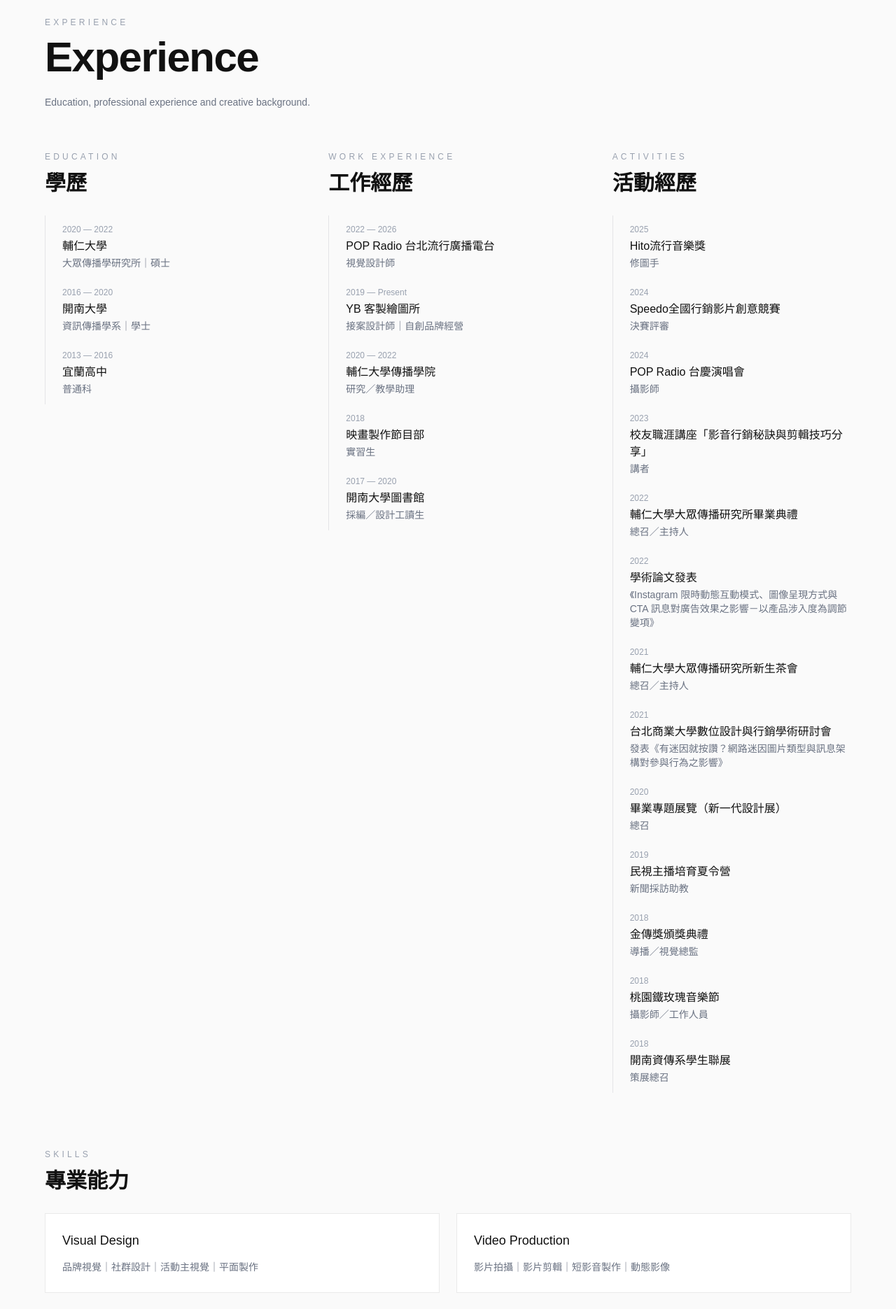
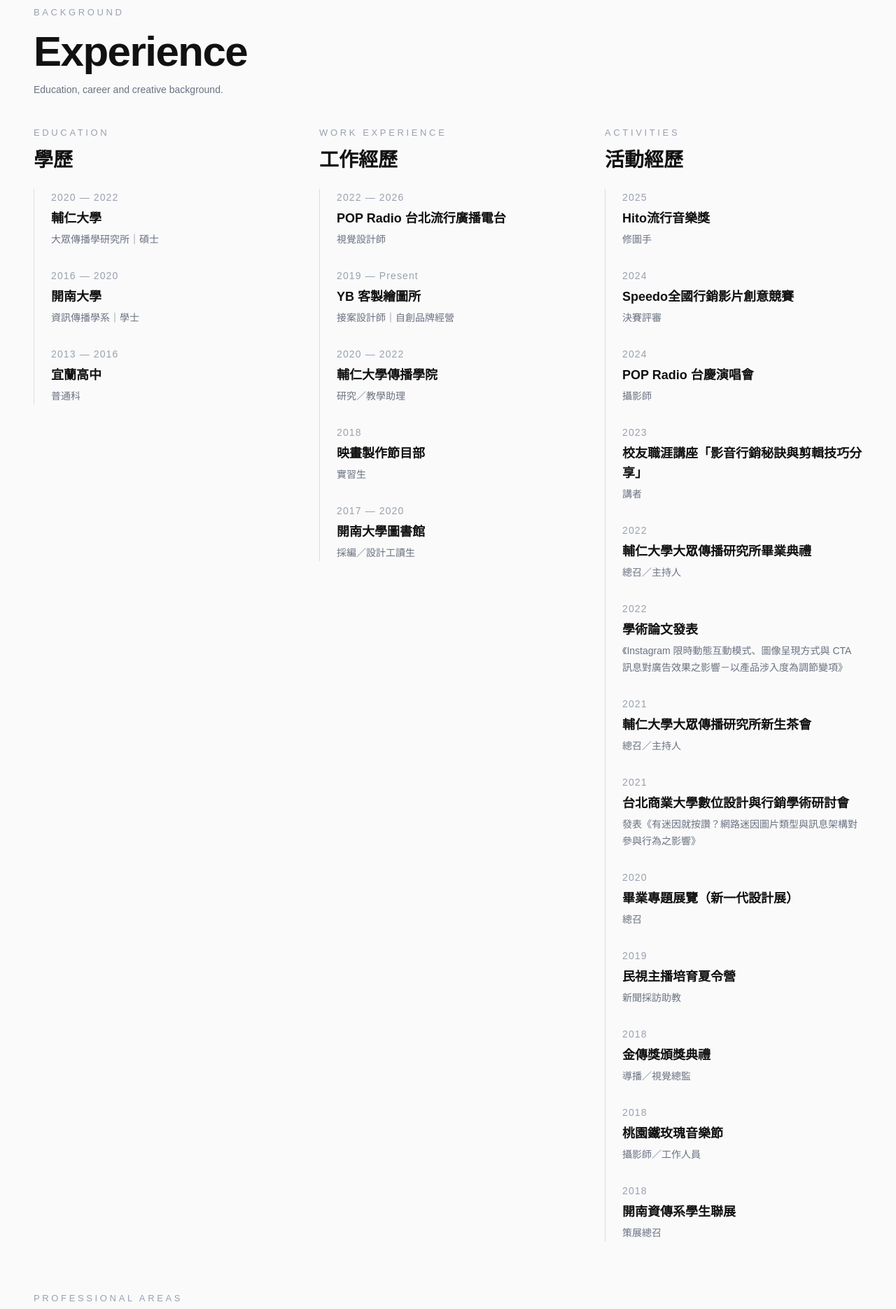
Before and after one commit to yangminfeng0917/beeyang-portfolio, a Next.js app: page /experience in a window 1280 px wide. Shown: the part 120-1991 px from the top of the page at 70% size. Built offline with nearby package versions, Linux system fonts and the light colour scheme.

Commit message:
Refine Experience page typography and layout

```diff
--- a/app/experience/page.tsx
+++ b/app/experience/page.tsx
@@ -1,437 +1,482 @@
+"use client";
 
 import Link from "next/link";
+import { useState } from "react";
 
 export default function ExperiencePage() {
+  const [menuOpen, setMenuOpen] = useState(false);
+
   return (
     <main className="min-h-screen bg-[#FAFAFA] text-[#111111]">
 
-      {/* Navbar */}
-      <nav className="fixed top-0 z-50 flex w-full items-center justify-between px-8 py-6 backdrop-blur-sm">
-        <Link
-          href="/"
-          className="text-xl font-semibold tracking-[0.2em]"
-        >
-          BEEYANG
-        </Link>
+      {/* =========================================================
+          Navbar
+      ========================================================= */}
 
-        <div className="hidden gap-8 text-sm text-gray-500 md:flex">
+      <nav className="fixed top-0 z-50 w-full bg-[#FAFAFA]/90 px-6 py-4 backdrop-blur-sm md:px-8 md:py-5">
+        <div className="flex items-center justify-between">
 
+          {/* Logo */}
           <Link
-            href="/about"
-            className="transition-colors duration-300 hover:text-black"
+            href="/"
+            onClick={() => setMenuOpen(false)}
+            className="text-lg font-semibold tracking-[0.2em] md:text-xl"
           >
-            About
+            BEEYANG
           </Link>
 
-          <Link
-            href="/experience"
-            className="text-black"
+          {/* Desktop Menu */}
+          <div className="hidden gap-8 text-sm text-gray-500 md:flex">
+            <Link
+              href="/about"
+              className="transition-colors hover:text-black"
+            >
+              About
+            </Link>
+
+            <Link
+              href="/experience"
+              className="text-black"
+            >
+              Experience
+            </Link>
+
+            <Link
+              href="/awards"
+              className="transition-colors hover:text-black"
+            >
+              Awards
+            </Link>
+
+            <Link
+              href="/contact"
+              className="transition-colors hover:text-black"
+            >
+              Contact
+            </Link>
+          </div>
+
+          {/* Mobile Menu Button */}
+          <button
+            type="button"
+            onClick={() => setMenuOpen(!menuOpen)}
+            className="relative z-[60] flex h-9 w-9 items-center justify-center md:hidden"
+            aria-label="Toggle menu"
+            aria-expanded={menuOpen}
           >
-            Experience
-          </Link>
+            <div className="flex w-5 flex-col gap-1.5">
 
-          <Link
-            href="/awards"
-            className="transition-colors duration-300 hover:text-black"
-          >
-            Awards
-          </Link>
+              <span
+                className={`block h-[1.5px] w-5 bg-[#111111] transition-all duration-300 ${
+                  menuOpen ? "translate-y-[4px] rotate-45" : ""
+                }`}
+              />
 
-          <Link
-            href="/contact"
-            className="transition-colors duration-300 hover:text-black"
-          >
-            Contact
-          </Link>
+              <span
+                className={`block h-[1.5px] w-5 bg-[#111111] transition-all duration-300 ${
+                  menuOpen ? "opacity-0" : ""
+                }`}
+              />
 
+              <span
+                className={`block h-[1.5px] w-5 bg-[#111111] transition-all duration-300 ${
+                  menuOpen ? "-translate-y-[4px] -rotate-45" : ""
+                }`}
+              />
+
+            </div>
+          </button>
+        </div>
+
+        {/* Mobile Menu */}
+        <div
+          className={`overflow-hidden transition-all duration-300 md:hidden ${
+            menuOpen ? "max-h-96 opacity-100" : "max-h-0 opacity-0"
+          }`}
+        >
+          <div className="border-t border-[#EAEAEA] pb-2 pt-3">
+
+            <div className="flex flex-col">
+
+              <Link
+                href="/about"
+                onClick={() => setMenuOpen(false)}
+                className="border-b border-[#EAEAEA] py-2.5 text-xs text-gray-500"
+              >
+                About
+              </Link>
+
+              <Link
+                href="/experience"
+                onClick={() => setMenuOpen(false)}
+                className="border-b border-[#EAEAEA] py-2.5 text-xs font-medium text-black"
+              >
+                Experience
+              </Link>
+
+              <Link
+                href="/awards"
+                onClick={() => setMenuOpen(false)}
+                className="border-b border-[#EAEAEA] py-2.5 text-xs text-gray-500"
+              >
+                Awards
+              </Link>
+
+              <Link
+                href="/contact"
+                onClick={() => setMenuOpen(false)}
+                className="py-2.5 text-xs text-gray-500"
+              >
+                Contact
+              </Link>
+
+            </div>
+          </div>
         </div>
       </nav>
 
+      {/* =========================================================
+          Page Header
+      ========================================================= */}
 
-      {/* Header */}
-      <section className="px-8 pb-14 pt-36 md:px-16">
-        <div
-          className="
-            mx-auto
-            max-w-7xl
-            animate-[fadeIn_0.7s_ease-out_both]
-          "
-        >
+      <section className="px-5 pb-8 pt-24 md:px-8 md:pb-10 md:pt-32 lg:px-12">
+        <div className="mx-auto max-w-7xl">
 
-          <p className="text-xs tracking-[0.35em] text-gray-400">
-            EXPERIENCE
+          <p className="text-[11px] tracking-[0.28em] text-gray-400 md:text-[13px]">
+            BACKGROUND
           </p>
 
-          <h1 className="mt-3 text-5xl font-semibold tracking-tight md:text-6xl">
+          <h1 className="mt-2 text-3xl font-semibold tracking-tight md:mt-4 md:text-5xl lg:text-6xl">
             Experience
           </h1>
 
-          <p className="mt-5 max-w-xl text-sm leading-7 text-gray-500">
-            Education, professional experience and creative background.
+          <p className="mt-2 max-w-xl text-[10px] leading-5 text-gray-500 md:mt-3 md:text-sm md:leading-6">
+            Education, career and creative background.
           </p>
 
         </div>
       </section>
 
+      {/* =========================================================
+          Education / Work Experience / Activities
+      ========================================================= */}
 
-      {/* Experience */}
-      <section className="px-8 pb-20 md:px-16">
+      <section className="px-5 pb-10 md:px-8 md:pb-14 lg:px-12">
+        <div className="mx-auto max-w-7xl">
 
-        <div className="mx-auto grid max-w-7xl items-start gap-16 lg:grid-cols-3">
+          <div className="grid gap-10 md:gap-12 lg:grid-cols-3 lg:gap-10">
 
+            {/* =====================================================
+                Education
+            ===================================================== */}
 
-          {/* Education */}
-          <div
-            className="
-              animate-[fadeIn_0.7s_ease-out_0.1s_both]
-            "
-          >
-
-            <p className="text-xs tracking-[0.35em] text-gray-400">
-              EDUCATION
-            </p>
-
-            <h2 className="mt-3 text-3xl font-semibold">
-              學歷
-            </h2>
-
-
-            <div className="mt-7 border-l border-zinc-200 pl-6">
-
-              <Experience
-                year="2020 — 2022"
-                company="輔仁大學"
-                role="大眾傳播學研究所｜碩士"
+            <div>
+              <SectionTitle
+                english="EDUCATION"
+                chinese="學歷"
               />
 
-              <Experience
-                year="2016 — 2020"
-                company="開南大學"
-                role="資訊傳播學系｜學士"
+              <div className="mt-5 border-l border-[#DCDCDC] pl-4 md:mt-6 md:pl-6">
+
+                <TimelineItem
+                  year="2020 — 2022"
+                  title="輔仁大學"
+                  subtitle="大眾傳播學研究所｜碩士"
+                />
+
+                <TimelineItem
+                  year="2016 — 2020"
+                  title="開南大學"
+                  subtitle="資訊傳播學系｜學士"
+                />
+
+                <TimelineItem
+                  year="2013 — 2016"
+                  title="宜蘭高中"
+                  subtitle="普通科"
+                  last
+                />
+
+              </div>
+            </div>
+
+            {/* =====================================================
+                Work Experience
+            ===================================================== */}
+
+            <div>
+              <SectionTitle
+                english="WORK EXPERIENCE"
+                chinese="工作經歷"
               />
 
-              <Experience
-                year="2013 — 2016"
-                company="宜蘭高中"
-                role="普通科"
+              <div className="mt-5 border-l border-[#DCDCDC] pl-4 md:mt-6 md:pl-6">
+
+                <TimelineItem
+                  year="2022 — 2026"
+                  title="POP Radio 台北流行廣播電台"
+                  subtitle="視覺設計師"
+                />
+
+                <TimelineItem
+                  year="2019 — Present"
+                  title="YB 客製繪圖所"
+                  subtitle="接案設計師｜自創品牌經營"
+                />
+
+                <TimelineItem
+                  year="2020 — 2022"
+                  title="輔仁大學傳播學院"
+                  subtitle="研究／教學助理"
+                />
+
+                <TimelineItem
+                  year="2018"
+                  title="映畫製作節目部"
+                  subtitle="實習生"
+                />
+
+                <TimelineItem
+                  year="2017 — 2020"
+                  title="開南大學圖書館"
+                  subtitle="採編／設計工讀生"
+                  last
+                />
+
+              </div>
+            </div>
+
+            {/* =====================================================
+                Activities
+            ===================================================== */}
+
+            <div>
+              <SectionTitle
+                english="ACTIVITIES"
+                chinese="活動經歷"
               />
 
-            </div>
+              <div className="mt-5 border-l border-[#DCDCDC] pl-4 md:mt-6 md:pl-6">
 
-          </div>
+                <TimelineItem
+                  year="2025"
+                  title="Hito流行音樂獎"
+                  subtitle="修圖手"
+                />
 
+                <TimelineItem
+                  year="2024"
+                  title="Speedo全國行銷影片創意競賽"
+                  subtitle="決賽評審"
+                />
 
-          {/* Work Experience */}
-          <div
-            className="
-              animate-[fadeIn_0.7s_ease-out_0.2s_both]
-            "
-          >
+                <TimelineItem
+                  year="2024"
+                  title="POP Radio 台慶演唱會"
+                  subtitle="攝影師"
+                />
 
-            <p className="text-xs tracking-[0.35em] text-gray-400">
-              WORK EXPERIENCE
-            </p>
+                <TimelineItem
+                  year="2023"
+                  title="校友職涯講座「影音行銷秘訣與剪輯技巧分享」"
+                  subtitle="講者"
+                />
 
-            <h2 className="mt-3 text-3xl font-semibold">
-              工作經歷
-            </h2>
+                <TimelineItem
+                  year="2022"
+                  title="輔仁大學大眾傳播研究所畢業典禮"
+                  subtitle="總召／主持人"
+                />
 
+                <TimelineItem
+                  year="2022"
+                  title="學術論文發表"
+                  subtitle="《Instagram 限時動態互動模式、圖像呈現方式與 CTA 訊息對廣告效果之影響－以產品涉入度為調節變項》"
+                />
 
-            <div className="mt-7 border-l border-zinc-200 pl-6">
+                <TimelineItem
+                  year="2021"
+                  title="輔仁大學大眾傳播研究所新生茶會"
+                  subtitle="總召／主持人"
+                />
 
-              <Experience
-                year="2022 — 2026"
-                company="POP Radio 台北流行廣播電台"
-                role="視覺設計師"
-              />
+                <TimelineItem
+                  year="2021"
+                  title="台北商業大學數位設計與行銷學術研討會"
+                  subtitle="發表《有迷因就按讚？網路迷因圖片類型與訊息架構對參與行為之影響》"
+                />
 
-              <Experience
-                year="2019 — Present"
-                company="YB 客製繪圖所"
-                role="接案設計師｜自創品牌經營"
-              />
+                <TimelineItem
+                  year="2020"
+                  title="畢業專題展覽（新一代設計展）"
+                  subtitle="總召"
+                />
 
-              <Experience
-                year="2020 — 2022"
-                company="輔仁大學傳播學院"
-                role="研究／教學助理"
-              />
+                <TimelineItem
+                  year="2019"
+                  title="民視主播培育夏令營"
+                  subtitle="新聞採訪助教"
+                />
 
-              <Experience
-                year="2018"
-                company="映畫製作節目部"
-                role="實習生"
-              />
+                <TimelineItem
+                  year="2018"
+                  title="金傳獎頒獎典禮"
+                  subtitle="導播／視覺總監"
+                />
 
-              <Experience
-                year="2017 — 2020"
-                company="開南大學圖書館"
-                role="採編／設計工讀生"
-              />
+                <TimelineItem
+                  year="2018"
+                  title="桃園鐵玫瑰音樂節"
+                  subtitle="攝影師／工作人員"
+                />
 
-            </div>
+                <TimelineItem
+                  year="2018"
+                  title="開南資傳系學生聯展"
+                  subtitle="策展總召"
+                  last
+                />
 
-          </div>
-
-
-          {/* Activities */}
-          <div
-            className="
-              animate-[fadeIn_0.7s_ease-out_0.3s_both]
-            "
-          >
-
-            <p className="text-xs tracking-[0.35em] text-gray-400">
-              ACTIVITIES
-            </p>
-
-            <h2 className="mt-3 text-3xl font-semibold">
-              活動經歷
-            </h2>
-
-
-            <div className="mt-7 border-l border-zinc-200 pl-6">
-
-              <Experience
-                year="2025"
-                company="Hito流行音樂獎"
-                role="修圖手"
-              />
-
-              <Experience
-                year="2024"
-                company="Speedo全國行銷影片創意競賽"
-                role="決賽評審"
-              />
-
-              <Experience
-                year="2024"
-                company="POP Radio 台慶演唱會"
-                role="攝影師"
-              />
-
-              <Experience
-                year="2023"
-                company="校友職涯講座「影音行銷秘訣與剪輯技巧分享」"
-                role="講者"
-              />
-
-              <Experience
-                year="2022"
-                company="輔仁大學大眾傳播研究所畢業典禮"
-                role="總召／主持人"
-              />
-
-              <Experience
-                year="2022"
-                company="學術論文發表"
-                role="《Instagram 限時動態互動模式、圖像呈現方式與 CTA 訊息對廣告效果之影響－以產品涉入度為調節變項》"
-              />
-
-              <Experience
-                year="2021"
-                company="輔仁大學大眾傳播研究所新生茶會"
-                role="總召／主持人"
-              />
-
-              <Experience
-                year="2021"
-                company="台北商業大學數位設計與行銷學術研討會"
-                role="發表《有迷因就按讚？網路迷因圖片類型與訊息架構對參與行為之影響》"
-              />
-
-              <Experience
-                year="2020"
-                company="畢業專題展覽（新一代設計展）"
-                role="總召"
-              />
-
-              <Experience
-                year="2019"
-                company="民視主播培育夏令營"
-                role="新聞採訪助教"
-              />
-
-              <Experience
-                year="2018"
-                company="金傳獎頒獎典禮"
-                role="導播／視覺總監"
-              />
-
-              <Experience
-                year="2018"
-                company="桃園鐵玫瑰音樂節"
-                role="攝影師／工作人員"
-              />
-
-              <Experience
-                year="2018"
-                company="開南資傳系學生聯展"
-                role="策展總召"
-              />
-
+              </div>
             </div>
 
           </div>
 
         </div>
-
       </section>
 
+      {/* =========================================================
+          Professional Areas
+      ========================================================= */}
 
-      {/* Skills */}
-      <section
-        className="
-          px-8
-          pb-24
-          md:px-16
-          animate-[fadeIn_0.7s_ease-out_0.4s_both]
-        "
-      >
-
+      <section className="px-5 pb-12 pt-2 md:px-8 md:pb-16 md:pt-4 lg:px-12">
         <div className="mx-auto max-w-7xl">
 
-          <p className="text-xs tracking-[0.35em] text-gray-400">
-            SKILLS
-          </p>
+          <SectionTitle
+            english="PROFESSIONAL AREAS"
+            chinese="專業項目"
+          />
 
-          <h2 className="mt-3 text-3xl font-semibold">
-            專業能力
-          </h2>
+          <div className="mt-5 grid grid-cols-2 gap-3 md:mt-7 md:grid-cols-2 md:gap-4">
 
-
-          <div className="mt-7 grid gap-6 md:grid-cols-2">
-
-            <Skill
+            <ProfessionalArea
               title="Visual Design"
-              text="品牌視覺｜社群設計｜活動主視覺｜平面製作"
+              description="品牌視覺｜社群設計｜活動主視覺｜平面製作"
             />
 
-            <Skill
+            <ProfessionalArea
               title="Video Production"
-              text="影片拍攝｜影片剪輯｜短影音製作｜動態影像"
+              description="影片拍攝｜影片剪輯｜短影音製作｜動態影像"
             />
 
-            <Skill
+            <ProfessionalArea
               title="Photography"
-              text="活動攝影｜演唱會攝影｜人像攝影｜後製修圖"
+              description="活動攝影｜演唱會攝影｜人像攝影｜後製修圖"
             />
 
-            <Skill
+            <ProfessionalArea
               title="Content Planning"
-              text="廣播企劃｜社群規劃｜專案執行｜跨部門溝通"
+              description="廣播企劃｜社群規劃｜專案執行｜跨部門溝通"
             />
 
           </div>
 
         </div>
-
       </section>
 
     </main>
   );
 }
 
+/* =========================================================
+   Section Title
+========================================================= */
 
-/* Experience Item */
-function Experience({
+function SectionTitle({
+  english,
+  chinese,
+}: {
+  english: string;
+  chinese: string;
+}) {
+  return (
+    <div>
+      <p className="text-[11px] tracking-[0.28em] text-gray-400 md:text-[13px]">
+        {english}
+      </p>
+
+      <h2 className="mt-1.5 text-[18px] font-semibold leading-tight md:mt-3 md:text-[28px]">
+        {chinese}
+      </h2>
+    </div>
+  );
+}
+
+/* =========================================================
+   Timeline Item
+========================================================= */
+
+function TimelineItem({
   year,
-  company,
-  role,
+  title,
+  subtitle,
+  last = false,
 }: {
   year: string;
-  company: string;
-  role: string;
+  title: string;
+  subtitle: string;
+  last?: boolean;
 }) {
   return (
     <div
-      className="
-        group
-        py-3
-        transition-all
-        duration-300
-        hover:translate-x-1
-      "
+      className={`${
+        last ? "pb-0" : "pb-5 md:pb-7"
+      }`}
     >
 
-      <p
-        className="
-          text-xs
-          text-gray-400
-          transition-colors
-          duration-300
-          group-hover:text-gray-600
-        "
-      >
+      {/* Year */}
+      <p className="text-[11px] leading-5 tracking-[0.08em] text-gray-400 md:text-[14px] md:leading-6">
         {year}
       </p>
 
-      <h3
-        className="
-          mt-1
-          text-base
-          font-medium
-          leading-6
-        "
-      >
-        {company}
+      {/* School / Company */}
+      <h3 className="mt-0.5 text-[16px] font-semibold leading-6 md:mt-1 md:text-[18px] md:leading-7">
+        {title}
       </h3>
 
-      <p
-        className="
-          mt-0.5
-          text-sm
-          leading-5
-          text-gray-500
-        "
-      >
-        {role}
+      {/* Degree / Position */}
+      {subtitle && (
+        <p className="mt-0.5 text-[12px] leading-5 text-gray-500 md:mt-1 md:text-[14px] md:leading-6">
+          {subtitle}
+        </p>
+      )}
+
+    </div>
+  );
+}
+
+/* =========================================================
+   Professional Area Card
+========================================================= */
+
+function ProfessionalArea({
+  title,
+  description,
+}: {
+  title: string;
+  description: string;
+}) {
+  return (
+    <div className="border border-[#EAEAEA] bg-white px-4 py-4 md:px-6 md:py-6">
+
+      <h3 className="text-[16px] font-semibold leading-6 md:text-[20px] md:leading-7">
+        {title}
+      </h3>
+
+      <p className="mt-1.5 text-[11px] leading-5 text-gray-500 md:mt-2 md:text-[14px] md:leading-6">
+        {description}
       </p>
 
     </div>
   );
 }
-
-
-/* Skill Card */
-function Skill({
-  title,
-  text,
-}: {
-  title: string;
-  text: string;
-}) {
-  return (
-    <div
-      className="
-        group
-        border
-        border-[#EAEAEA]
-        bg-white
-        p-6
-        transition-all
-        duration-300
-        hover:-translate-y-1
-        hover:shadow-[0_12px_30px_rgba(0,0,0,0.05)]
-      "
-    >
-
-      <h3
-        className="
-          text-lg
-          font-medium
-          transition-transform
-          duration-300
-          group-hover:translate-x-1
-        "
-      >
-        {title}
-      </h3>
-
-      <p className="mt-3 text-sm leading-6 text-gray-500">
-        {text}
-      </p>
-
-    </div>
-  );
-}
```
